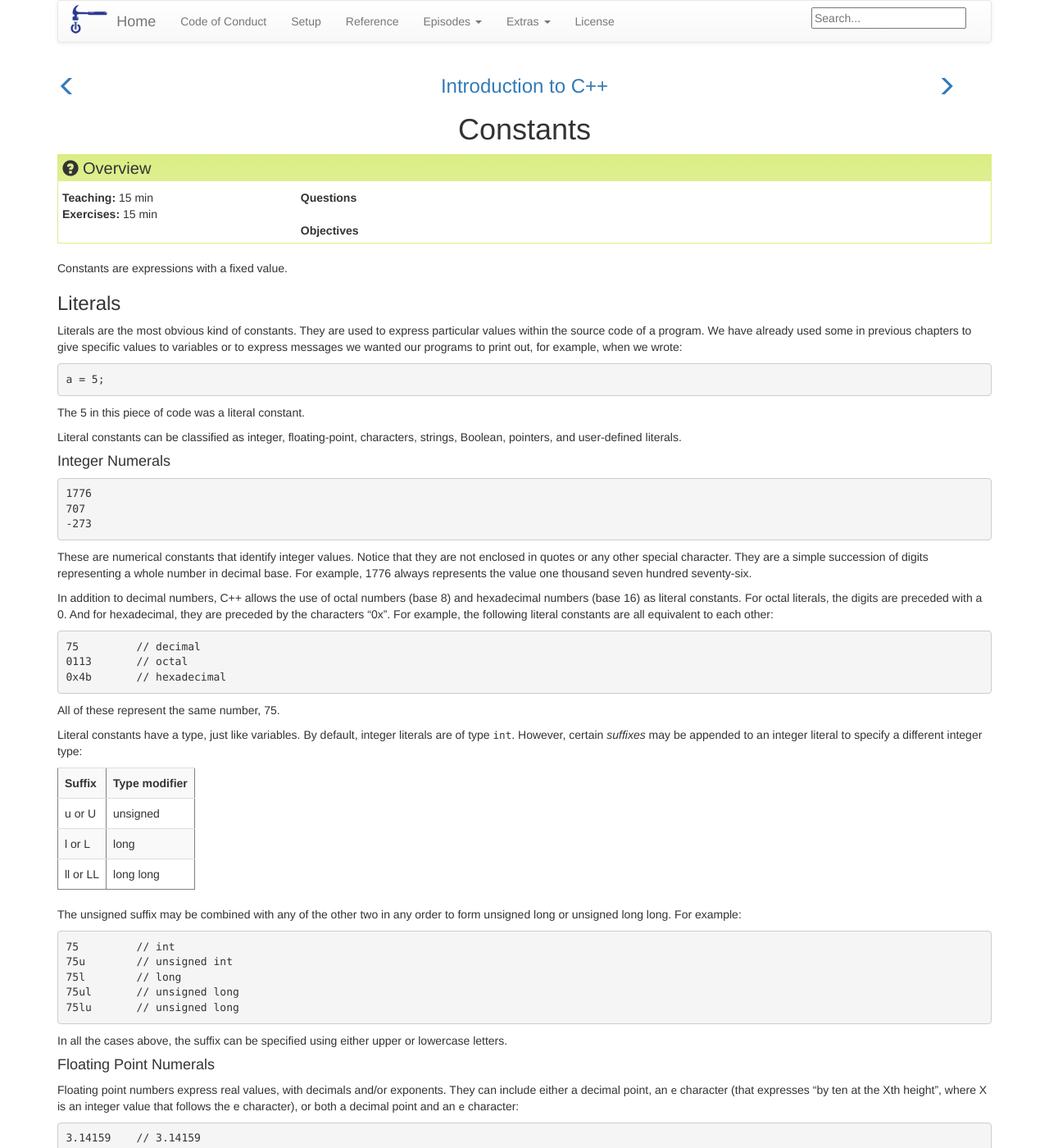
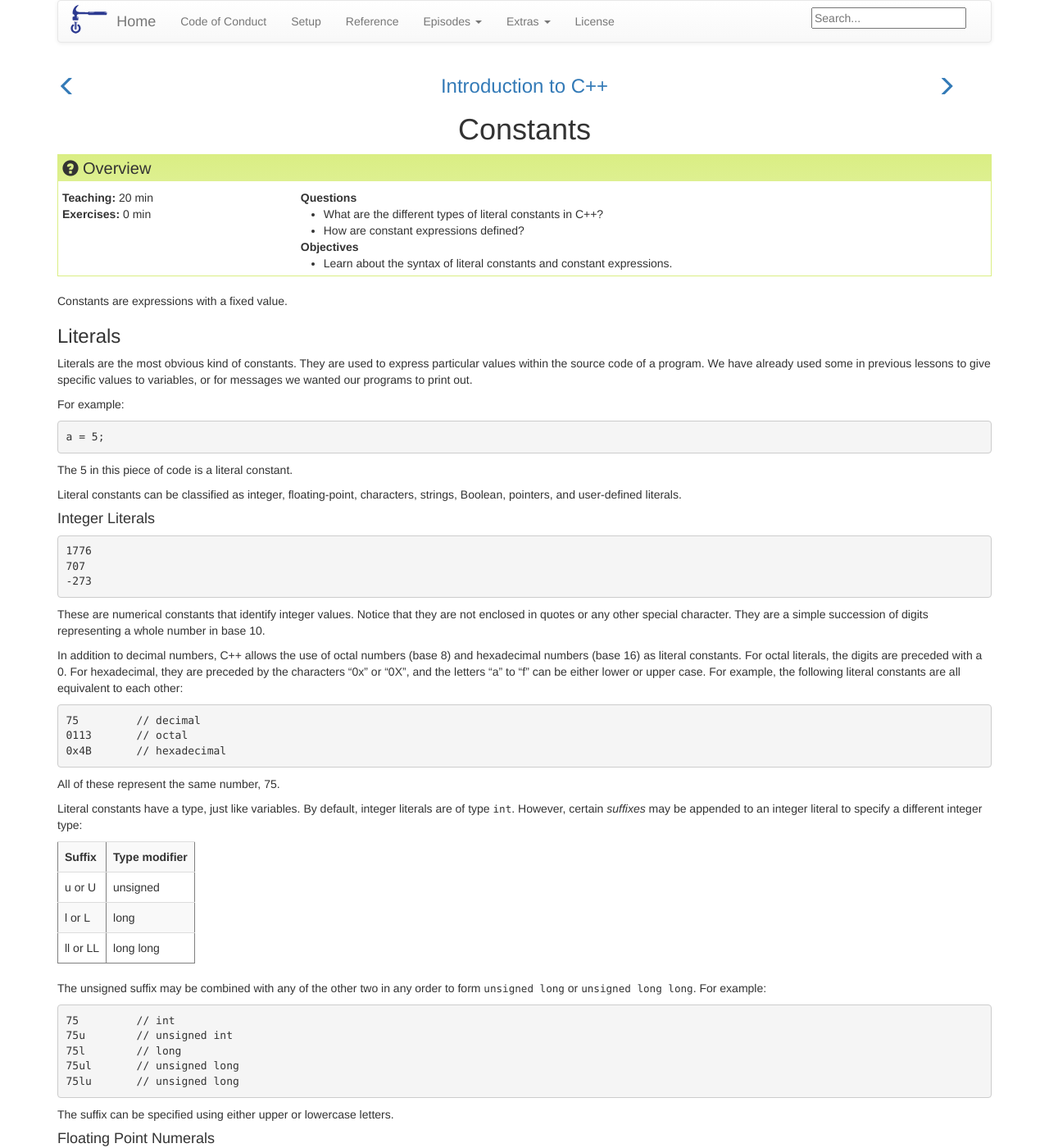
Before and after one commit to ornl-ssd/cpp-novice, a Jekyll site: the page built from _episodes/03-constants.md, in a window 1280 px wide and 1400 px high. Shown: the whole window at 82% size. Built offline with Jekyll 4.4.1, drawn with Linux system fonts in a browser that asks for light colours; some of the changed text lies outside the part shown.

Commit message:
updated
Signed-off-by: Greg Watson <g.watson@computer.org>

```diff
--- a/_episodes/03-constants.md
+++ b/_episodes/03-constants.md
@@ -1,29 +1,35 @@
 ---
 title: "Constants"
-teaching: 15
-exercises: 15
+teaching: 20
+exercises: 0
 questions:
+- "What are the different types of literal constants in C++?"
+- "How are constant expressions defined?"
 objectives:
+- "Learn about the syntax of literal constants and constant expressions."
 keypoints:
+- "Literals are available for all the fundamental data types."
+- "Constant expressions can be defined using the const keyword."
 ---
 Constants are expressions with a fixed value.
 
 ### Literals
 
 Literals are the most obvious kind of constants. They are used to express particular values within the source code of a program. We have
-already used some in previous chapters to give specific values to variables or to express messages we wanted our programs to print out,
-for example, when we wrote:
+already used some in previous lessons to give specific values to variables, or for messages we wanted our programs to print out.
+
+For example:
 
 ~~~
 a = 5;
 ~~~
 {: .code}
 
-The 5 in this piece of code was a literal constant.
+The 5 in this piece of code is a literal constant.
 
 Literal constants can be classified as integer, floating-point, characters, strings, Boolean, pointers, and user-defined literals.
 
-#### Integer Numerals
+#### Integer Literals
 
 ~~~
 1776
@@ -33,17 +39,17 @@ Literal constants can be classified as integer, floating-point, characters, stri
 {: .code}
 
 These are numerical constants that identify integer values. Notice that they are not enclosed in quotes or any other special character.
-They are a simple succession of digits representing a whole number in decimal base. For example, 1776 always represents the value one
-thousand seven hundred seventy-six.
+They are a simple succession of digits representing a whole number in base 10.
 
 In addition to decimal numbers, C++ allows the use of octal numbers (base 8) and hexadecimal numbers (base 16) as literal constants. For
-octal literals, the digits are preceded with a 0. And for hexadecimal, they are preceded by the characters "0x". For example, the following
+octal literals, the digits are preceded with a 0. For hexadecimal, they are preceded by the characters "0x" or "0X", and the letters
+"a" to "f" can be either lower or upper case. For example, the following
 literal constants are all equivalent to each other:
 
 ~~~
 75         // decimal
 0113       // octal
-0x4b       // hexadecimal
+0x4B       // hexadecimal
 ~~~
 {: .code}
 
@@ -59,7 +65,7 @@ appended to an integer literal to specify a different integer type:
 <tr><td>ll or LL</td><td>long long</td></tr>
 </table>
 
-The unsigned suffix may be combined with any of the other two in any order to form unsigned long or unsigned long long. For example:
+The unsigned suffix may be combined with any of the other two in any order to form `unsigned long` or `unsigned long long`. For example:
 
 ~~~
 75         // int
@@ -70,18 +76,18 @@ The unsigned suffix may be combined with any of the other two in any order to fo
 ~~~
 {: .code}
 
-In all the cases above, the suffix can be specified using either upper or lowercase letters.
+The suffix can be specified using either upper or lowercase letters.
 
 #### Floating Point Numerals
 
 Floating point numbers express real values, with decimals and/or exponents. They can include either a decimal point, an `e` character
-(that expresses "by ten at the Xth height", where X is an integer value that follows the e character), or both a decimal point and
-an `e` character:
+(that expresses 10<sup>n</sup>, where `n` is an integer value that follows the `e` character), or both a decimal point and
+an `e` character. The `e` can be upper or lower case:
 
 ~~~
 3.14159    // 3.14159
 6.02e23    // 6.02 x 10^23
-1.6e-19    // 1.6 x 10^-19
+1.6E-19    // 1.6 x 10^-19
 3.0        // 3.0
 ~~~
 {: .code}
@@ -124,7 +130,7 @@ Character and string literals are enclosed in quotes:
 
 The first two expressions represent single-character literals, and the following two represent string literals composed of several characters.
 Notice that to represent a single character, we enclose it between single quotes `'`, and to express a string (which consists of one or more
-characters), we enclose the characters between double quotes `"`. A single character string is very different from a single character.
+characters), we enclose the characters between double quotes `"`. A single character string and a single character are different types.
 
 Both single-character and string literals require quotation marks surrounding them to distinguish them from possible variable identifiers or
 reserved keywords. Notice the difference between these two expressions:
@@ -141,7 +147,8 @@ would refer to the character literal `x`.
 Character and string literals can also represent special characters that are difficult or impossible to express otherwise in the source
 code of a program, like newline or tab characters. These special characters are preceded by a backslash character `\`.
 
-Here you have a list of the single character escape codes:
+The following table provides a list of some of the commonly used single character escape codes:
+
 <table border="1">
 <tr><th>Escape code</th><th>Description</th></tr>
 <tr><td>\n</td><td>newline</td></tr>
@@ -167,10 +174,10 @@ For example:
 ~~~
 {: .code}
 
-Internally, computers represent characters as numerical codes: most typically, they use one extension of the ASCII character encoding
-system (see [ASCII codes](http://www.cplusplus.com/ascii) for more info). Characters can also be represented in literals using its
-numerical code by writing a backslash character followed by the code expressed as an octal (base-8) or hexadecimal (base-16) number.
-For an octal value, the backslash is followed directly by the digits; while for hexadecimal, an `x` character is inserted between the
+Internally, computers represent characters as numerical codes. Usually this is an extension of the ASCII character encoding
+system (see [ASCII codes](http://www.cplusplus.com/ascii) for more info). Characters can also be represented in literals by using
+a numerical code by writing a backslash character followed by the code expressed as an octal (base-8) or hexadecimal (base-16) number.
+For an octal value, the backslash is followed directly by the digits. For hexadecimal, an `x` character is inserted between the
 backslash and the hexadecimal digits themselves (for example: `\x20` or `\x4A`).
 
 Several string literals can be concatenated to form a single string literal simply by separating them by one or more blank spaces,
@@ -191,8 +198,8 @@ The above is a string literal equivalent to:
 
 Note how spaces within the quotes are part of the literal, while those outside them are not.
 
-Some programmers also use a trick to include long string literals in multiple lines: In C++, a backslash at the end of line is considered a
-line-continuation character that merges both that line and the next into a single line. The following shows two equivalent forms of code:
+A backslash at the end of line can also be used to manage long strings. This is a
+line-continuation character that merges both the line and the subsequent line into a single line. The following shows two equivalent forms of code:
 
 ~~~
 x = "this is a very very long \
@@ -211,10 +218,9 @@ specified by using one of the following prefixes:
 <tr><td>L</td><td>wchar_t</td></tr>
 </table>
 
-Note that, unlike type suffixes for integer literals, these prefixes are *case sensitive*. Lowercase is userfd for char16_t and
-uppercase for char32_t and wchar_t.
+Note that, unlike type suffixes for integer literals, these prefixes are *case sensitive*.
 
-For string literals, apart from the above `u`, `U`, and `L`, two additional prefixes exist:
+There are two additional prefixes available for string literals:
 
 <table border="1">
 <tr><th>Prefix</th><th>Description</th></tr>
@@ -238,7 +244,7 @@ Both strings above are equivalent to `"string with \\backslash"`. The `R` prefix
 
 Three keyword literals exist in C++:
 
-* `true` and `false` -  the two possible values for variables of type bool
+* `true` and `false` -  the two possible values for variables of type `bool`
 * `nullptr` -  is the null pointer value.
 
 ~~~
@@ -279,3 +285,27 @@ int main()
 }
 ~~~
 {: .code}
+
+<form target="_blank" method="post" action="http://cpp.sh/">
+<input type="hidden" name="source" id="sub1"/>
+<input type="submit" value="Try running it"/>
+<script type="text/javascript">
+document.getElementById('sub1').value = `#include <iostream>
+using namespace std;
+
+const double pi = 3.14159;
+const char newline = '\n';
+
+int main()
+{
+  double r=5.0;               // radius
+  double circle;
+
+  circle = 2 * pi * r;
+  cout << circle;
+  cout << newline;
+}
+`;
+</script>
+</form>
+<br>
```
Also changed, not shown: other parts of _episodes/03-constants.md (+4 -4 lines).
